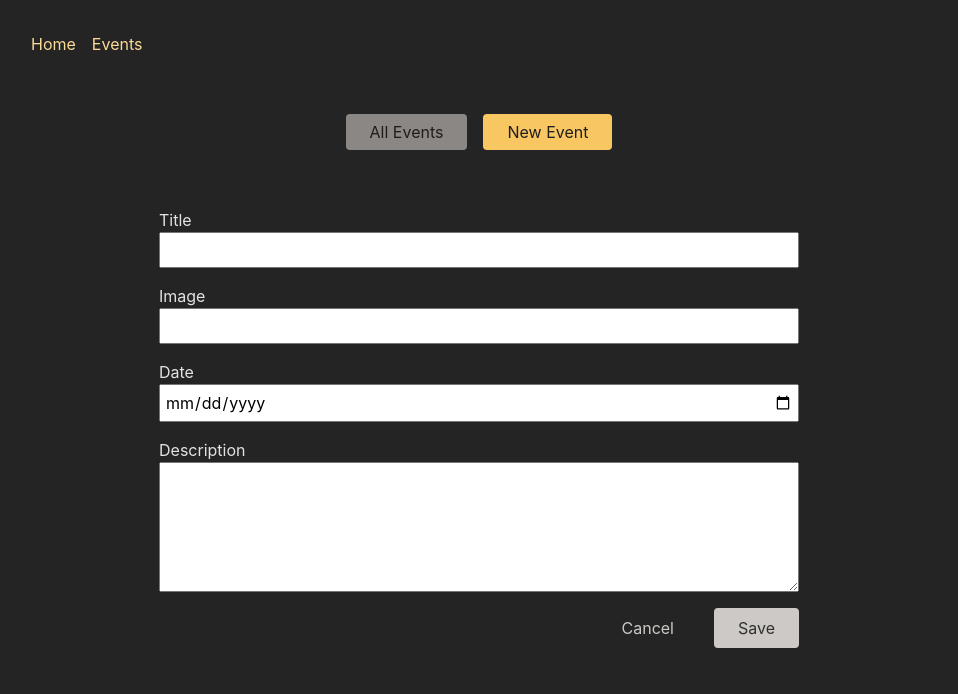
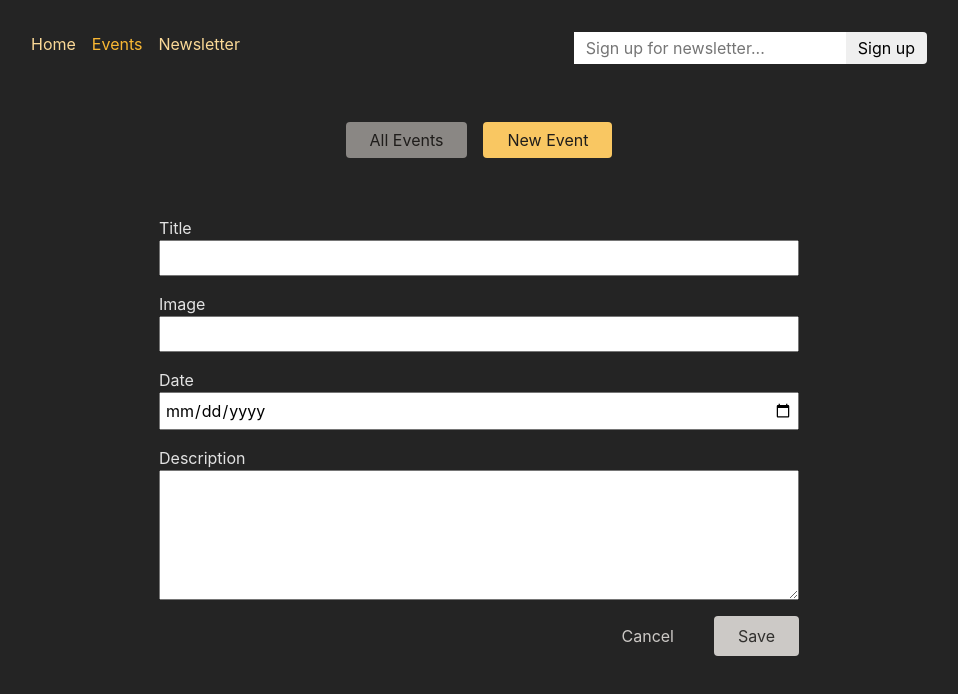
Before and after one commit to Pan-be/router-project, a React (Create React App) app in the folder frontend/: page /events/new in a window 1280 px wide. Shown: the top 694 px of the page, without its empty margins (161-1119 px from the left). Built offline with nearby package versions, Linux system fonts and the light colour scheme.

Commit message:
made newsletter component whit useFetcher

```diff
--- a/frontend/src/App.js
+++ b/frontend/src/App.js
@@ -32,6 +32,7 @@
 import EventsRoot from "./pages/EventsRoot"
 import ErrorPage from "./pages/Error"
 import { action as manipulateEventAction } from "./components/EventForm"
+import NewsletterPage, { action as newsletterAction } from "./pages/Newsletter"
 
 const router = createBrowserRouter([
 	{
@@ -73,6 +74,11 @@
 					},
 				],
 			},
+			{
+				path: "newsletter",
+				element: <NewsletterPage />,
+				action: newsletterAction,
+			},
 		],
 	},
 ])
--- a/frontend/src/components/MainNavigation.js
+++ b/frontend/src/components/MainNavigation.js
@@ -1,5 +1,7 @@
 import { NavLink } from "react-router-dom"
+
 import classes from "./MainNavigation.module.css"
+import NewsletterSignup from "./NewsletterSignup"
 
 function MainNavigation() {
 	return (
@@ -8,22 +10,35 @@
 				<ul className={classes.list}>
 					<li>
 						<NavLink
-							to={""}
-							className={({ isActive }) => (isActive ? classes.active : null)}
+							to='/'
+							className={({ isActive }) =>
+								isActive ? classes.active : undefined
+							}
 							end>
 							Home
 						</NavLink>
 					</li>
 					<li>
 						<NavLink
-							to={"events"}
-							className={({ isActive }) => (isActive ? classes.active : null)}
-							end>
+							to='/events'
+							className={({ isActive }) =>
+								isActive ? classes.active : undefined
+							}>
 							Events
+						</NavLink>
+					</li>
+					<li>
+						<NavLink
+							to='/newsletter'
+							className={({ isActive }) =>
+								isActive ? classes.active : undefined
+							}>
+							Newsletter
 						</NavLink>
 					</li>
 				</ul>
 			</nav>
+			<NewsletterSignup />
 		</header>
 	)
 }
--- /dev/null
+++ b/frontend/src/components/NewsletterSignup.js
@@ -0,0 +1,31 @@
+import { useEffect } from "react"
+import { useFetcher } from "react-router-dom"
+import classes from "./NewsletterSignup.module.css"
+
+function NewsletterSignup() {
+	const fetcher = useFetcher()
+
+	const { data, state } = fetcher
+
+	useEffect(() => {
+		if (state === "idle" && data && data.message) {
+			window.alert(data.message)
+		}
+	}, [data, state])
+
+	return (
+		<fetcher.Form
+			method='post'
+			className={classes.newsletter}
+			action='/newsletter'>
+			<input
+				type='email'
+				placeholder='Sign up for newsletter...'
+				aria-label='Sign up for newsletter'
+			/>
+			<button>Sign up</button>
+		</fetcher.Form>
+	)
+}
+
+export default NewsletterSignup
--- /dev/null
+++ b/frontend/src/components/NewsletterSignup.module.css
@@ -0,0 +1,18 @@
+.newsletter input,
+.newsletter button {
+	font: inherit;
+	padding: 0.25rem 0.75rem;
+	border-radius: 0;
+	border: none;
+}
+
+.newsletter button {
+	border-top-right-radius: 4px;
+	border-bottom-right-radius: 4px;
+	cursor: pointer;
+}
+
+.newsletter button:hover {
+	background-color: var(--color-primary-300);
+	color: var(--color-gray-800);
+}
--- /dev/null
+++ b/frontend/src/pages/Newsletter.js
@@ -0,0 +1,21 @@
+import NewsletterSignup from "../components/NewsletterSignup"
+import PageContent from "../components/PageContent"
+
+function NewsletterPage() {
+	return (
+		<PageContent title='Join our awesome newsletter!'>
+			<NewsletterSignup />
+		</PageContent>
+	)
+}
+
+export default NewsletterPage
+
+export async function action({ request }) {
+	const data = await request.formData()
+	const email = data.get("email")
+
+	// send to backend newsletter server ...
+	console.log(email)
+	return { message: "Signup successful!" }
+}
```
